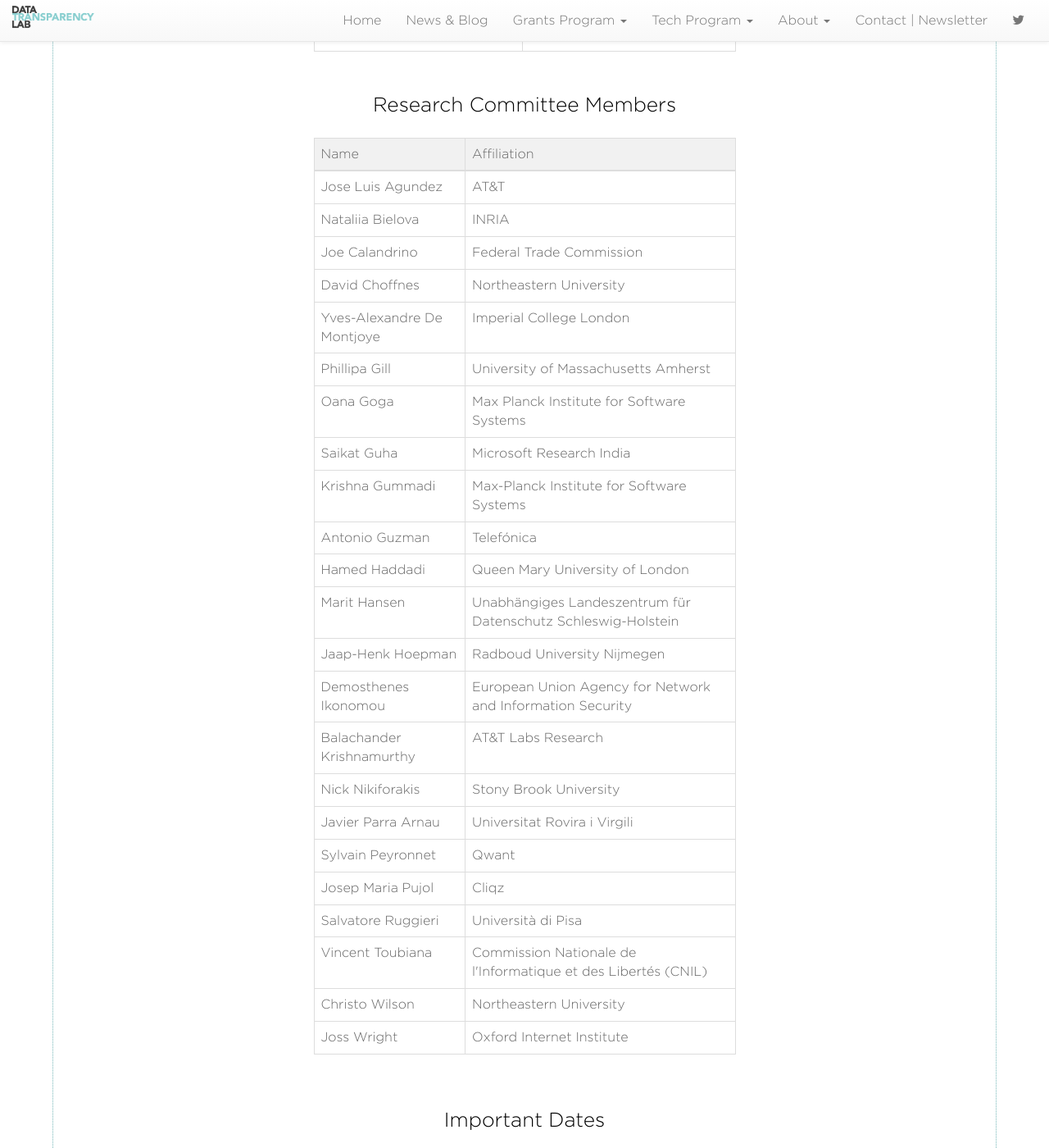
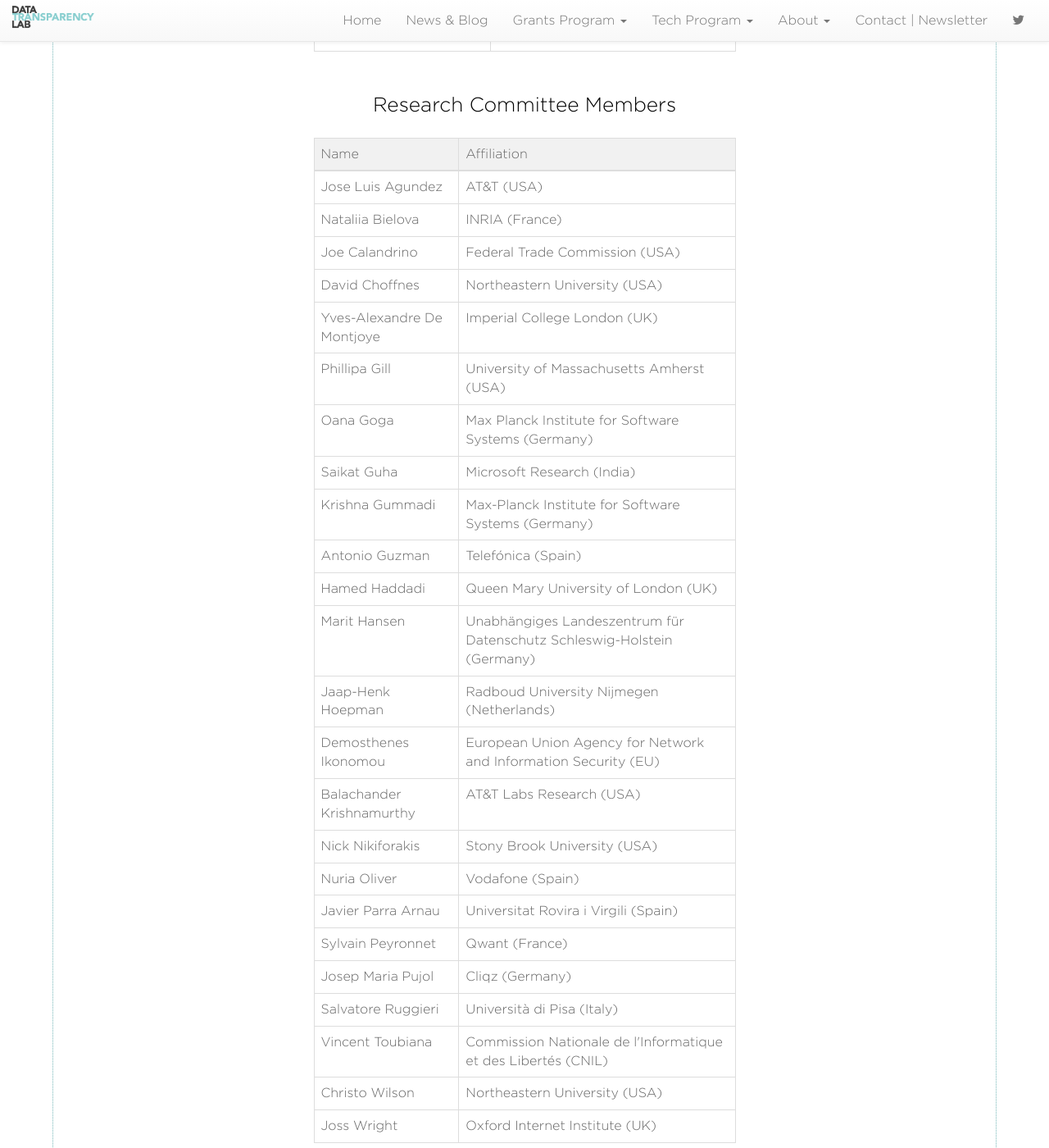
Before and after one commit to datatransparencylab/datatransparencylab.github.io, a Jekyll site: the page built from grants-program.html, in a window 1280 px wide and 1400 px high, scrolled down 1769 px. Shown: the whole window at 82% size. Built offline with Jekyll 4.4.1, drawn with Linux system fonts in a browser that asks for light colours; some web fonts are replaced; comment, search, counter and statistics services are not loaded.

```diff
--- a/grants-program.html
+++ b/grants-program.html
@@ -102,13 +102,13 @@ title: Data Transparency Lab Grants Program
 					    </thead>
 					    <tbody>
 					      <tr>
-					        <td>Claude Castelluccia </td>
-					        <td>INRIA</td>
+					        <td>Claude Castelluccia</td>
+					        <td>INRIA (France)</td>
 		<!-- 			        <td>john@example.com</td>
 		 -->			      </tr>
 						 <tr>
 					        <td>Nikolaos Laoutaris</td>
-					        <td>Telefonica Research</td>
+					        <td>Telefonica Research (Spain)</td>
 		<!-- 			        <td>john@example.com</td>
 		 -->			      </tr>
 					    </tbody>
@@ -127,96 +127,100 @@ title: Data Transparency Lab Grants Program
 					    <tbody>
 						 <tr>
 					        <td>Jose Luis Agundez </td>
-					        <td>AT&T</td>
+					        <td>AT&T (USA)</td>
 		<!-- 			        <td>john@example.com</td>
 		 -->			      </tr>
 					      <tr>
 					        <td>Nataliia Bielova</td>
-					        <td>INRIA</td>
+					        <td>INRIA (France)</td>
 		<!-- 			        <td>mary@example.com</td> -->
 					      </tr>
 					      <tr>
 					        <td>Joe Calandrino</td>
-					        <td>Federal Trade Commission</td>
+					        <td>Federal Trade Commission (USA)</td>
 					        <!-- <td>july@example.com</td> -->
 					      </tr>
 					         <tr>
 					        <td>David Choffnes</td>
-					        <td>Northeastern University</td>
+					        <td>Northeastern University (USA)</td>
 		<!-- 			        <td>john@example.com</td>
 		 -->			      </tr>
 						 <tr>
 					        <td>Yves-Alexandre De Montjoye</td>
-					        <td>Imperial College London</td>
+					        <td>Imperial College London (UK)</td>
 		<!-- 			        <td>john@example.com</td>
 		 -->			      </tr>
 					      <tr>
 					        <td>Phillipa Gill</td>
-					        <td>University of Massachusetts Amherst</td>
+					        <td>University of Massachusetts Amherst (USA)</td>
 					        <!-- <td>july@example.com</td> -->
 					      </tr>
 					         <tr>
 					        <td>Oana Goga</td>
-					        <td>Max Planck Institute for Software Systems</td>
+					        <td>Max Planck Institute for Software Systems (Germany)</td>
 		<!-- 			        <td>john@example.com</td>
 		 -->			      </tr>
 						 <tr>
 					        <td>Saikat Guha</td>
-					        <td>Microsoft Research India</td>
+					        <td>Microsoft Research (India)</td>
 		<!-- 			        <td>john@example.com</td>
 		 -->			      </tr>
 					      <tr>
 					        <td>Krishna Gummadi</td>
-					        <td>Max-Planck Institute for Software Systems</td>
+					        <td>Max-Planck Institute for Software Systems (Germany)</td>
 		<!-- 			        <td>mary@example.com</td> -->
 					      </tr>
 					      <tr>
 					        <td>Antonio Guzman</td>
-					        <td>Telefónica</td>
+					        <td>Telefónica (Spain)</td>
 					        <!-- <td>july@example.com</td> -->
 					      </tr>
 					         <tr>
 					        <td>Hamed Haddadi</td>
-					        <td>Queen Mary University of London</td>
+					        <td>Queen Mary University of London (UK)</td>
 					      </tr>
 					      <tr>
 					        <td>Marit Hansen</td>
-					        <td>Unabhängiges Landeszentrum für Datenschutz Schleswig-Holstein</td>
+					        <td>Unabhängiges Landeszentrum für Datenschutz Schleswig-Holstein (Germany)</td>
 					      </tr>
 						 <tr>
 					        <td>Jaap-Henk Hoepman</td>
-					        <td>Radboud University Nijmegen</td>
+					        <td>Radboud University Nijmegen (Netherlands)</td>
 		<!-- 			        <td>john@example.com</td>
 		 -->			      </tr>
 					      <tr>
 					        <td>Demosthenes Ikonomou</td>
-					        <td>European Union Agency for Network and Information Security</td>
+					        <td>European Union Agency for Network and Information Security (EU)</td>
 		<!-- 			        <td>mary@example.com</td> -->
 	</tr>
 		 					<tr>
 		 					<td>Balachander Krishnamurthy</td>
-					        <td>AT&T Labs Research</td>
+					        <td>AT&T Labs Research (USA)</td>
 					    </tr>
 
 							<tr>
 					         <td>Nick Nikiforakis</td>
-					        <td>Stony Brook University</td>
+					        <td>Stony Brook University (USA)</td>
+					      </tr>
+					       <tr>
+					         <td>Nuria Oliver</td>
+					        <td>Vodafone (Spain)</td>
 					      </tr>
 					        <tr>
 					         <td>Javier Parra Arnau</td>
-					        <td>Universitat Rovira i Virgili</td>
+					        <td>Universitat Rovira i Virgili (Spain)</td>
 					      </tr>
 					      <tr>
 					         <td>Sylvain Peyronnet</td>
-					        <td>Qwant</td>
+					        <td>Qwant (France)</td>
 					      </tr>
 					      <tr>
 					         <td>Josep Maria Pujol</td>
-					        <td>Cliqz</td>
+					        <td>Cliqz (Germany)</td>
 					      </tr>
 					      <tr>
 					         <td>Salvatore Ruggieri</td>
-					        <td>Università di Pisa</td>
+					        <td>Università di Pisa (Italy)</td>
 					      </tr>
 					      <tr>
 					         <td>Vincent Toubiana</td>
@@ -224,13 +228,13 @@ title: Data Transparency Lab Grants Program
 					      </tr>
 					      <tr>
 					         <td>Christo Wilson</td>
-					        <td>Northeastern University</td>
+					        <td>Northeastern University (USA)</td>
 					      </tr>
 					      <tr>
 					         <td>Joss Wright</td>
-					        <td>Oxford Internet Institute</td>
+					        <td>Oxford Internet Institute (UK)</td>
 					      </tr>
-					    </tbody>
+					      					    </tbody>
 					  </table>
 				  </div>
 				</div>
```
Also changed, not shown: _posts/2017-03-15-np-cfp2017.md (+1 -1 lines), _posts/2017-03-28-talks-choffnes.md (added, +54 -0 lines), index.html (+7 -5 lines), images/headliners/Megaphone-Vector.svg (added), images/headliners/mainHeadliners-cfp.png (added), 1 other file.
